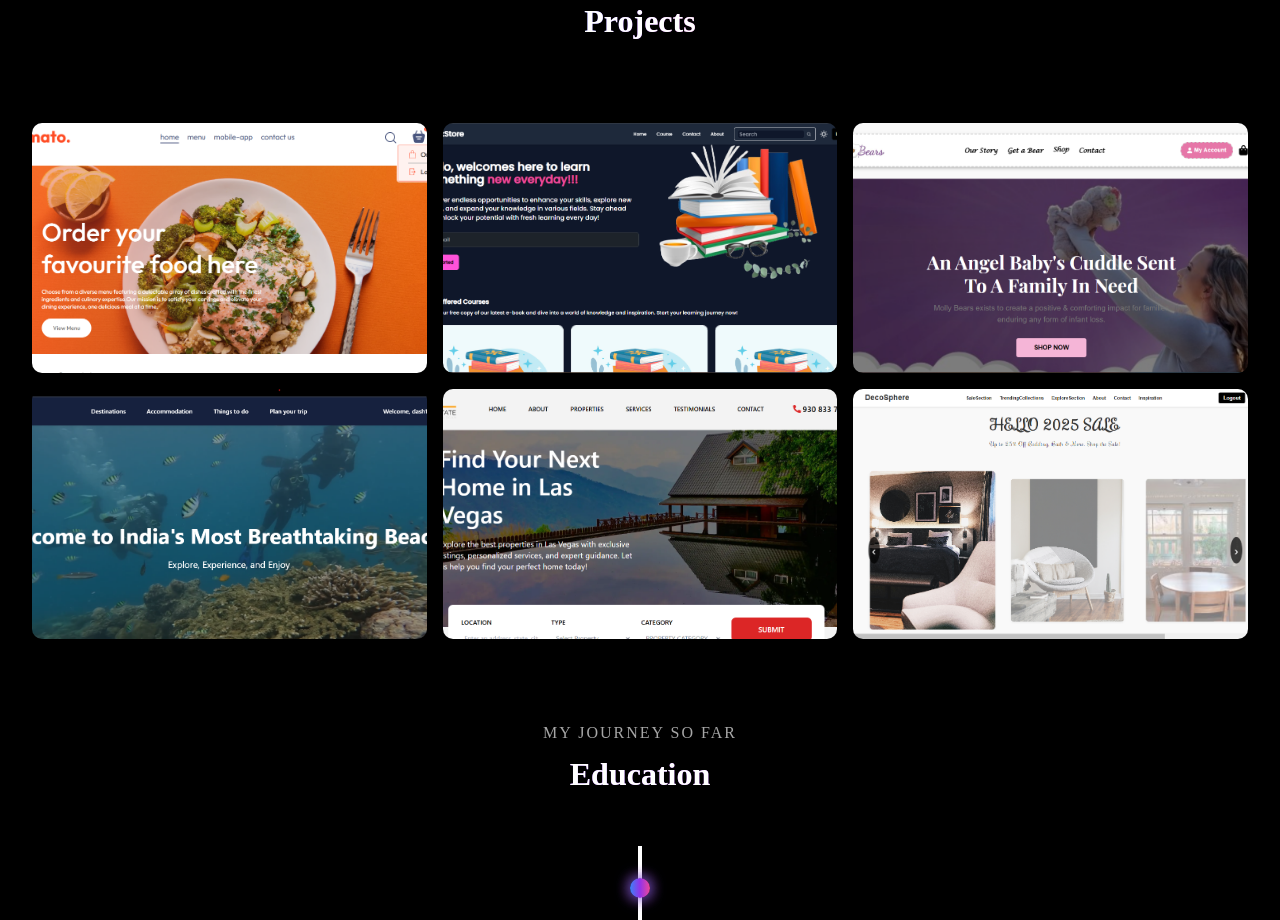
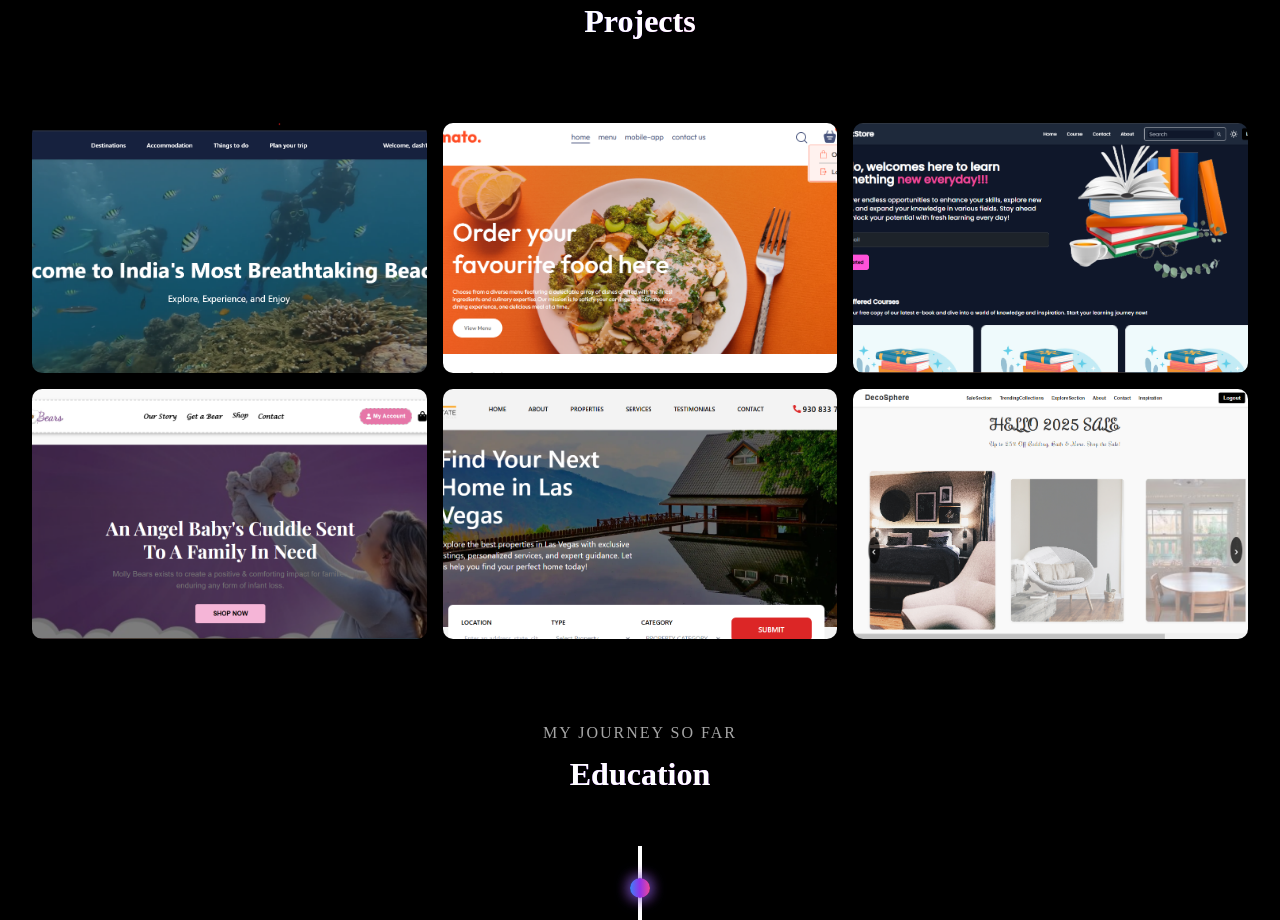
Before and after one commit to renukapangamgithub/Portfolio_, a React (Vite) app: page / in a window 1280 px wide. Shown: the part 1420-2340 px from the top of the page. Built offline with nearby package versions, Linux system fonts and the light colour scheme.

Commit message:
Replaced Done

```diff
--- a/src/assets/ProjectData.js
+++ b/src/assets/ProjectData.js
@@ -1,11 +1,30 @@
 import bookAppImage from "./images/book-app.png";
 import mollyBearImage from "./images/molly-bear.png";
-import  beachifyImage from "./images/beachify.png";
+import beachifyImage from "./images/beachify.png";
 import foodDeliveryImage from "./images/food-delivery.png";
 import realEstateImage from "./images/real-estate.png";
 import decosphereImage from "./images/decosphere.png"; // Add the image import for Decosphere Website
 
 const projectsData = [
+  {
+    title: "Beachify",
+    description:
+      "A full-stack web application providing live beach data (using Langitube and Longitude APIs), hotel bookings with Stripe integration, tour guides, chat app with WebSocket, live weather updates, and user reviews with image uploads.",
+    progress: 100,
+    technologies: [
+      "React.js",
+      "Node.js",
+      "Express.js",
+      "MongoDB",
+      "Stripe",
+      "Socket.IO",
+      "Multer",
+      "Tailwind CSS",
+    ],
+    demoLink: "https://beachify-final-frontend.onrender.com/home",
+    github: "https://github.com/renukapangamgithub/beachify-Final",
+    image: beachifyImage, // Ensure beachifyImage is imported or defined
+  },
   {
     title: "Food Delivery App",
     description:
@@ -37,15 +56,6 @@ const projectsData = [
     image: mollyBearImage,
   },
   {
-  title: "Beachify",
-  description: "A full-stack web application providing live beach data (using Langitube and Longitude APIs), hotel bookings with Stripe integration, tour guides, chat app with WebSocket, live weather updates, and user reviews with image uploads.",
-  progress: 100,
-  technologies: ["React.js", "Node.js", "Express.js", "MongoDB", "Stripe", "Socket.IO", "Multer", "Tailwind CSS"],
-  demoLink: "https://beachify-final-frontend.onrender.com/home",
-  github: "https://github.com/renukapangamgithub/beachify-Final",
-  image: beachifyImage, // Ensure beachifyImage is imported or defined
-},
-  {
     title: "Real Estate Website",
     description:
       "A modern real estate website built using React.js and Tailwind CSS. It provides a user-friendly interface for browsing properties, viewing details, and contacting agents.",
```
